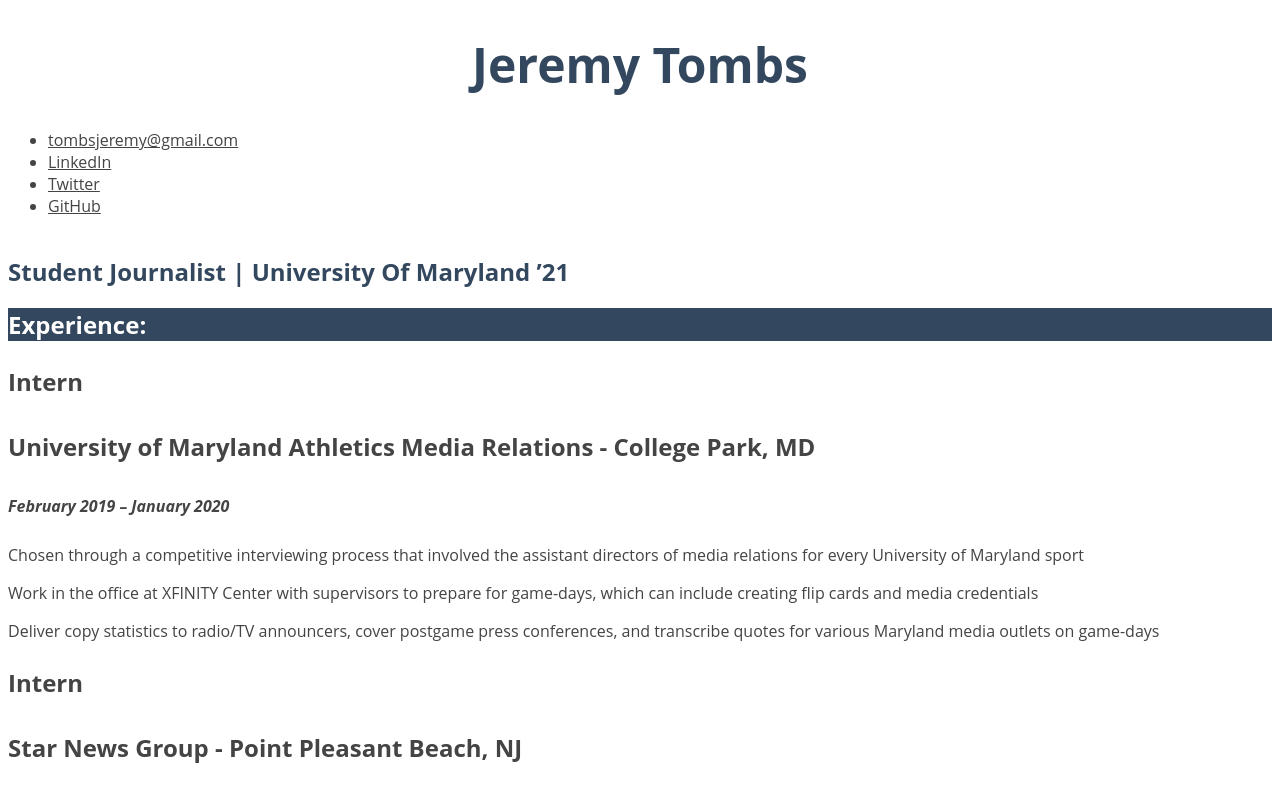
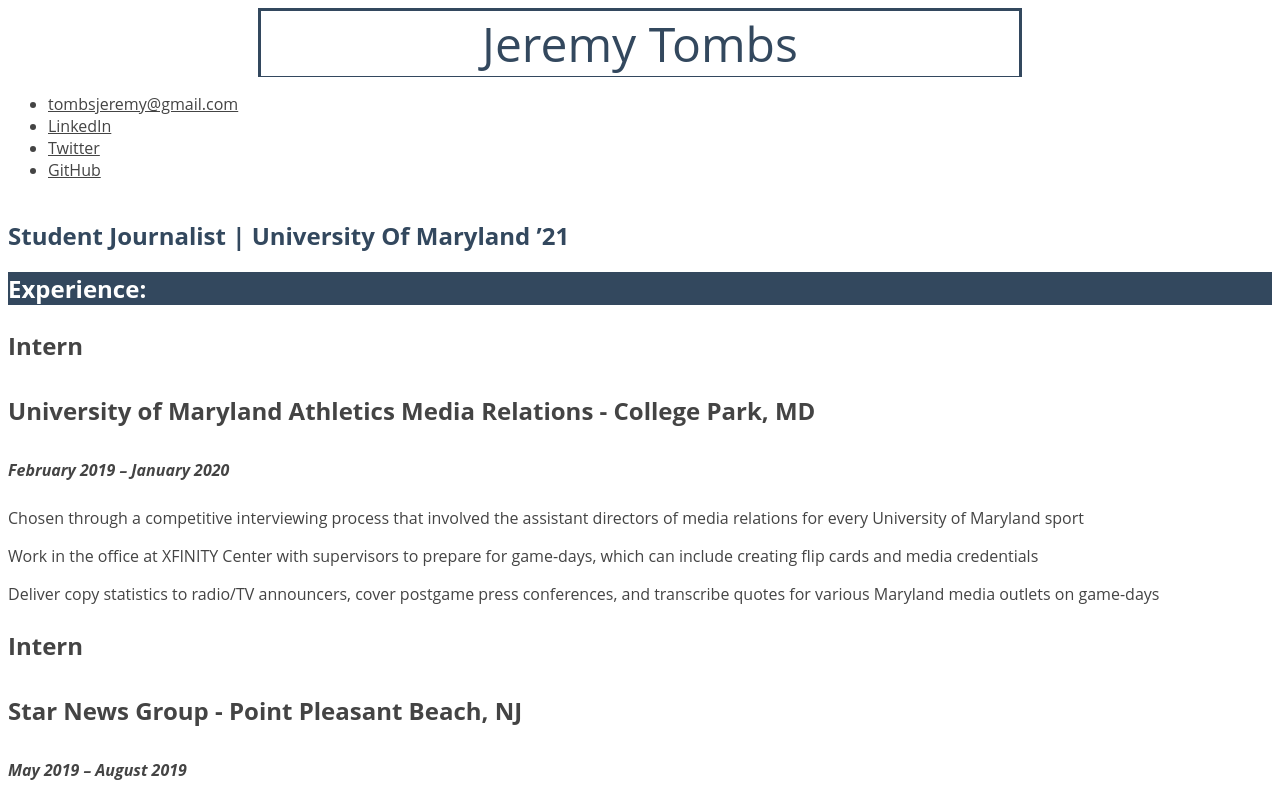
Before and after one commit to tombsjeremy/Jeremy-Tombs-JOUR352, a plain HTML site: page Resume/index.html in a window 1280 px wide. Shown: the top 793 px of the page. Drawn offline with Linux system fonts and the light colour scheme.

Commit message:
started module 2

```diff
--- a/Resume/index.html
+++ b/Resume/index.html
@@ -6,7 +6,7 @@
 </head>
 <body>
 <!--I built this myself!-->
-  <h1>Jeremy Tombs</h1>
+  <div id="name">Jeremy Tombs</div>
   <!--<img src="jeremy-tombs.jpg" alt="My Professional Headshot" width="300px">-->
   <ul class="small">
     <li><a href=mailto:"tombsjeremy@gmail.com">tombsjeremy@gmail.com</li>
--- a/Resume/style.css
+++ b/Resume/style.css
@@ -9,11 +9,16 @@
 }
 
 /*banner name at top*/
-h1 {
+#name {
   font-size: 3em;
   color: #33485e;
   text-align: center;
   text-transform: capitalize;
+  border-bottom: 1px;
+  border-color: #33485e;
+  border-style: solid;
+  width: 60%;
+  margin: 0 auto;
 }
 
 /*title under name*/
```
